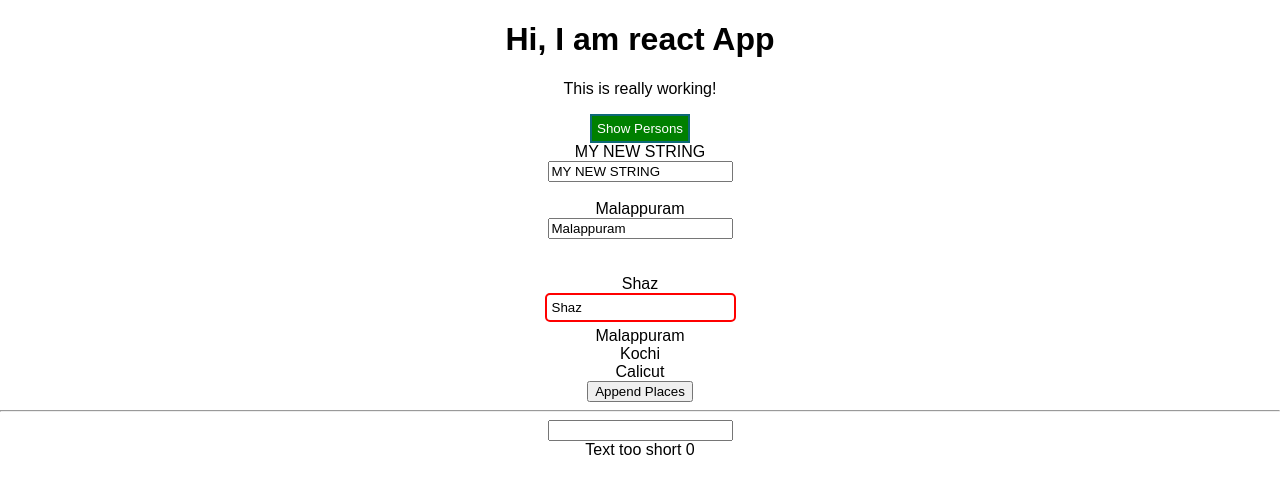
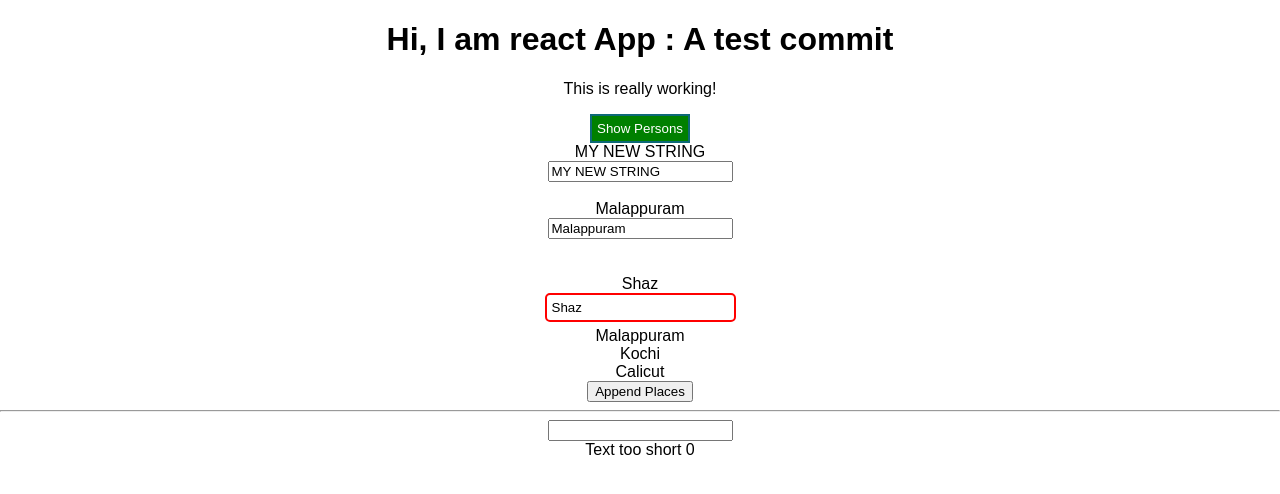
Before and after one commit to shafeequeonline/app-learn-react, a React (Create React App) app: page / in a window 1280 px wide. Shown: the top 494 px of the page. Built offline with nearby package versions, Linux system fonts and the light colour scheme.

Commit message:
Test commit when setting multiple git

```diff
--- a/src/App.js
+++ b/src/App.js
@@ -119,7 +119,7 @@ class App extends Component {
         return (
             <StyleRoot>
                 <div className="App" style={style}>
-                    <h1>Hi, I am react App</h1>
+                    <h1>Hi, I am react App : A test commit</h1>
                     <p className={classes.join(' ')}>This is really working!</p>
 
 
```
